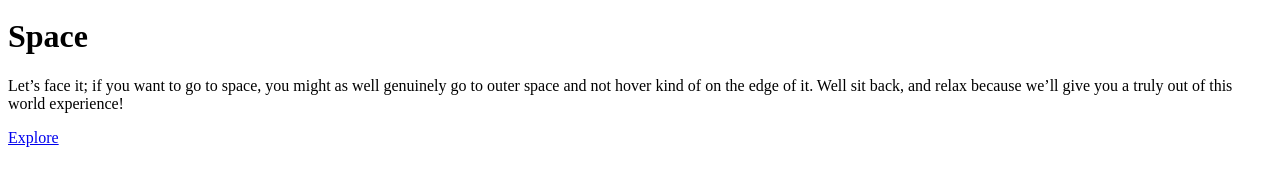
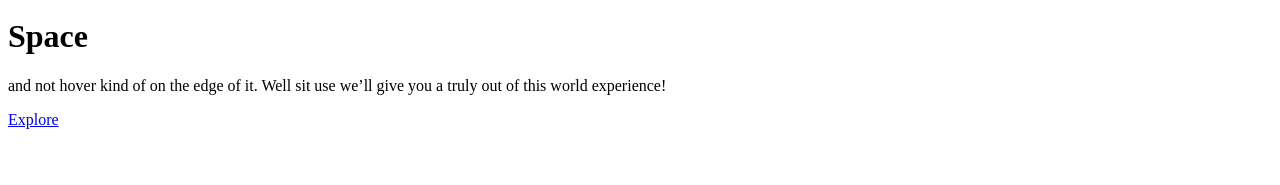
Before and after one commit to Annnagiruchitha/space, a plain HTML site: page index.html in a window 1280 px wide. Shown: the part 207-392 px from the top of the page. Drawn offline with Linux system fonts and the light colour scheme.

Commit message:
Update index.html

```diff
--- a/index.html
+++ b/index.html
@@ -53,7 +53,7 @@
       <div class="main-text">
         <h2>So, you want to travel to</h2>
         <h1>Space</h1>
-        <p>Let’s face it; if you want to go to space, you might as well genuinely go to outer space and not hover kind of on the edge of it. Well sit back, and relax because we’ll give you a truly out of this world experience!</p>
+        <p> and not hover kind of on the edge of it. Well sit use we’ll give you a truly out of this world experience!</p>
       </div>
 
       <a class="explore" href="/starter-code/Destination/Moon/destination-moon.html">Explore</a>
```
